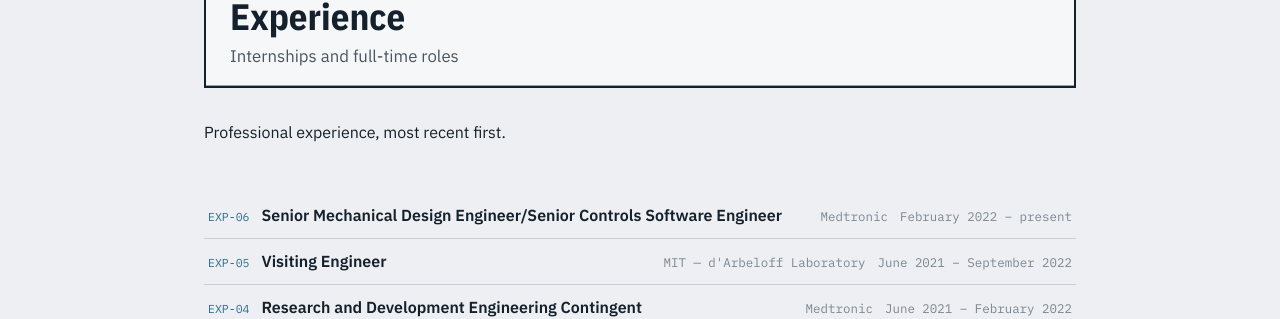
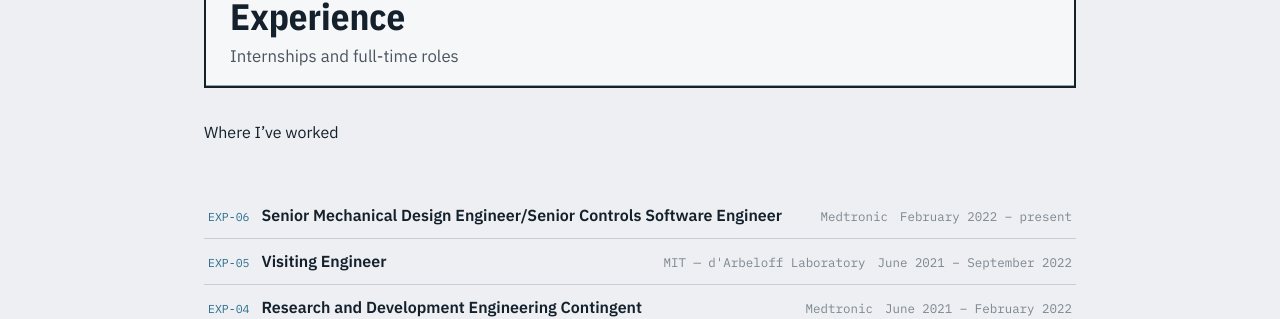
Before and after one commit to hobi362/hobi362.github.io, a Jekyll site: the page built from experience.md, in a window 1280 px wide. Shown: the part 174-493 px from the top of the page. Built offline with Jekyll 4.4.1, drawn with Linux system fonts in a browser that asks for light colours.

Commit message:
Update experience page subtitle
Changed "Professional experience, most recent first." to "Where I've worked".

```diff
--- a/experience.md
+++ b/experience.md
@@ -6,4 +6,4 @@ collection_key: experience
 sheet: "IDX-3"
 permalink: /experience/
 ---
-Professional experience, most recent first.
+Where I've worked
```
